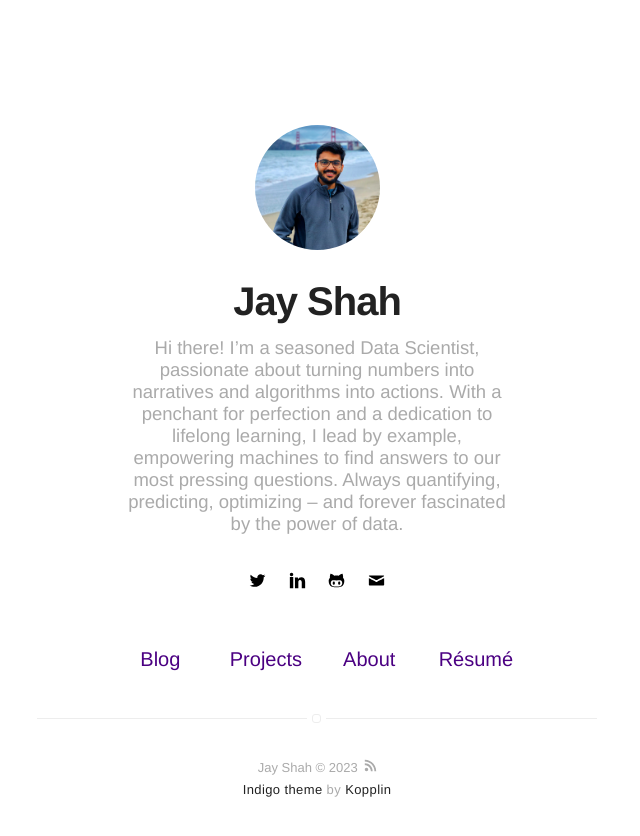
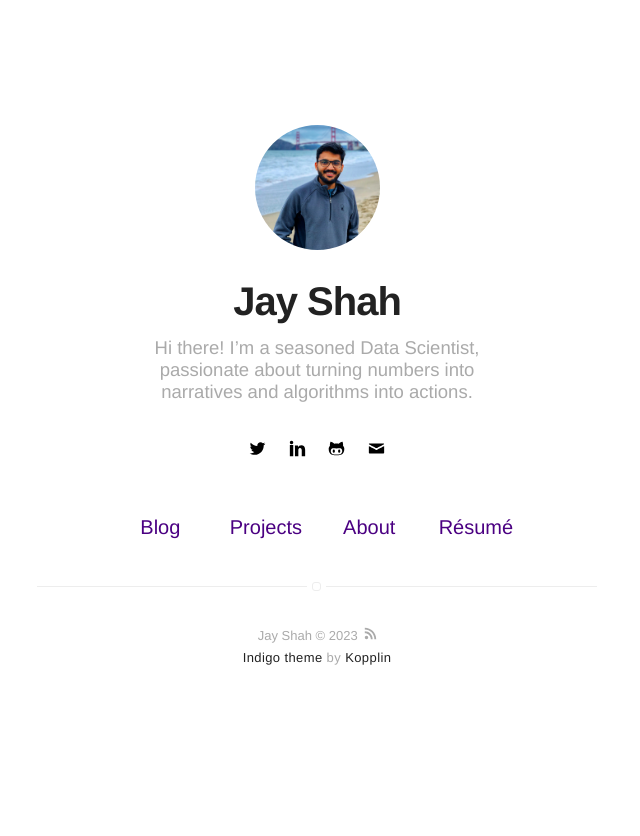
Before and after one commit to jayshah5696/jayshah5696.github.io, a Jekyll site: the page built from index.html, in a window 1280 px wide. Shown: the top 836 px of the page, without its empty margins (323-963 px from the left). Built offline with Jekyll 4.4.1, drawn with Linux system fonts in a browser that asks for light colours.

Commit message:
Shortened bio

```diff
--- a/_config.yml
+++ b/_config.yml
@@ -1,6 +1,6 @@
 # main text of home
 name: Jay Shah
-bio: Hi there! I’m a seasoned Data Scientist, passionate about turning numbers into narratives and algorithms into actions. With a penchant for perfection and a dedication to lifelong learning, I lead by example, empowering machines to find answers to our most pressing questions. Always quantifying, predicting, optimizing – and forever fascinated by the power of data.
+bio: Hi there! I’m a seasoned Data Scientist, passionate about turning numbers into narratives and algorithms into actions.
 
 # twitter summary info
 description: Personal Website
```
